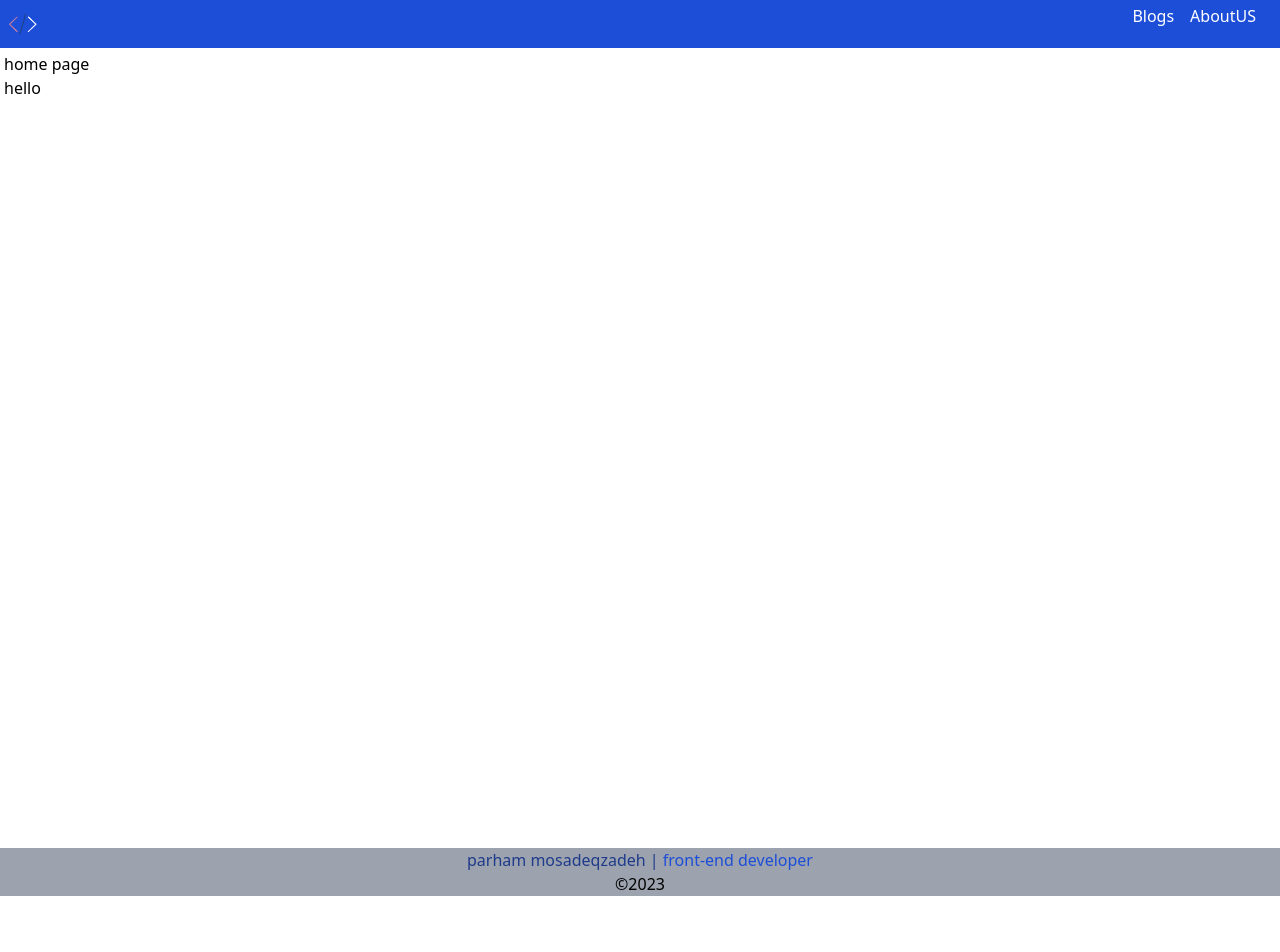
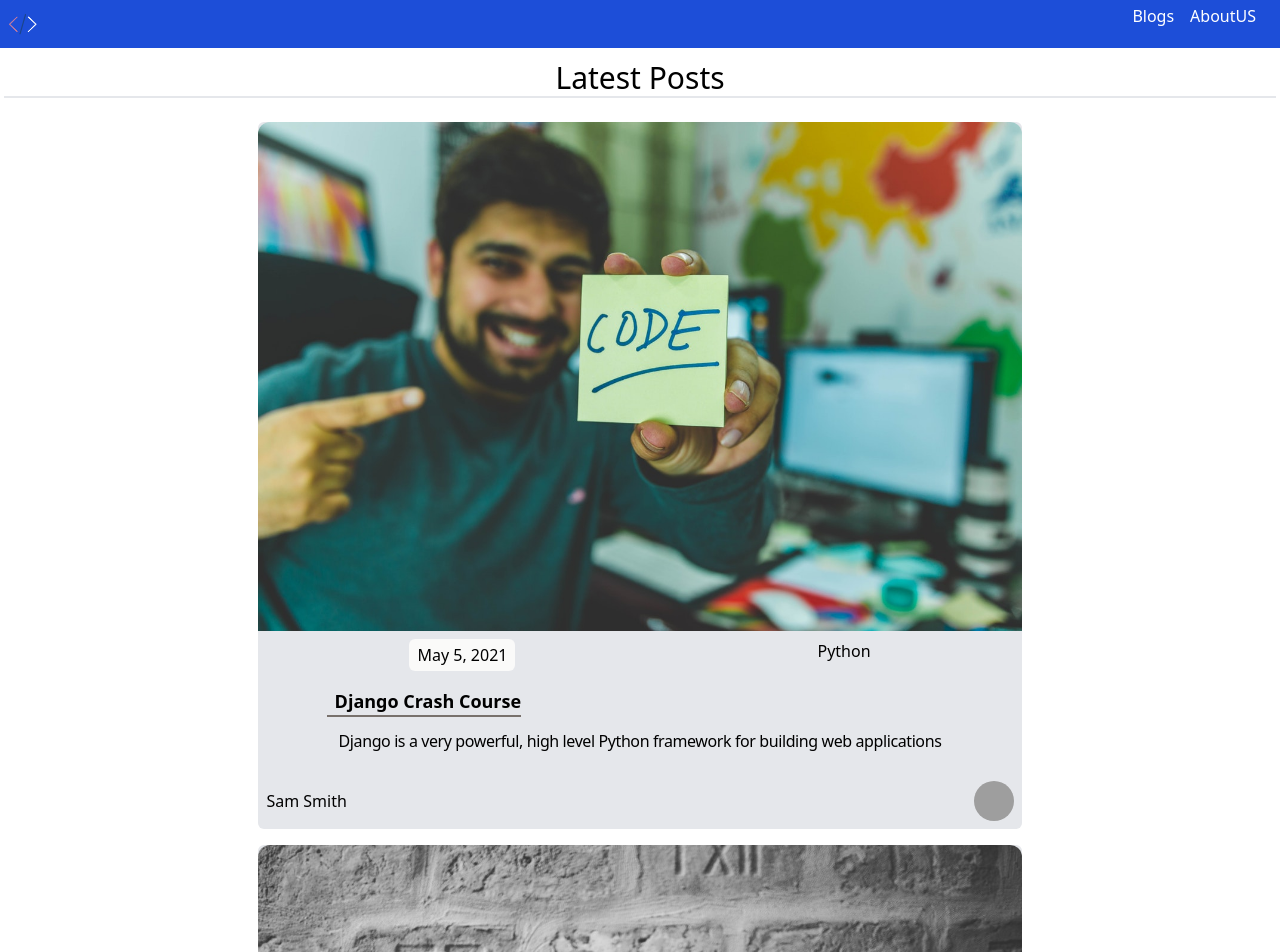
Before and after one commit to parham-mosadeq/next-blog, a Next.js app: page / in a window 1280 px wide. Shown: the top 952 px of the page. Before the commit the page ends 896 px from the top, so only its background shows below. Built offline with nearby package versions, Linux system fonts and the light colour scheme; grey boxes are pictures that could not be loaded.

Commit message:
create cards for post configured  img for next/img

```diff
--- a/next.config.js
+++ b/next.config.js
@@ -1,6 +1,9 @@
 /** @type {import('next').NextConfig} */
 const nextConfig = {
   reactStrictMode: true,
-}
+  images: {
+    domains: ['https://randomuser.me/'],
+  },
+};
 
-module.exports = nextConfig
+module.exports = nextConfig;
--- /dev/null
+++ b/src/components/post/Post.js
@@ -0,0 +1,55 @@
+import Image from 'next/image';
+import React from 'react';
+
+const Post = ({ post }) => {
+  const { slug, matterData } = post;
+
+  const { author, title, excerpt, date, cover_image, category, author_image } =
+    matterData;
+
+  return (
+    <main
+      className='flex flex-col items-center justify-center
+     my-4  bg-gray-200 w-3/5 mx-auto text-center rounded-md
+
+     '
+    >
+      {/* header start */}
+      <div>
+        <Image
+          className=' p-0 m-0 w-full rounded-t-xl'
+          src={cover_image}
+          alt={title}
+          width={300}
+          height={300}
+        />
+      </div>
+      {/* header end */}
+
+      {/* labels start */}
+      <div className='flex justify-around w-full my-2'>
+        <p className='bg-stone-50 py-1 px-2 rounded-md'>{date}</p>
+        <p>{category}</p>
+      </div>
+      {/* labels end */}
+
+      {/* card details start */}
+      <div className='my-2 '>
+        <p className='text-left font-bold pl-2 text-lg text-black w-fit border-b-2 border-stone-500'>
+          {title}
+        </p>
+        <p className='text-justify p-3 tracking-tight m-0'>{excerpt}</p>
+      </div>
+      {/* card details end */}
+
+      {/* author info start */}
+      <div className='flex justify-between items-center p-2 w-full '>
+        <p className='text-md font-medium'>{author}</p>
+        <img className='rounded-full w-10 h-10' src={author_image} />
+      </div>
+      {/* author info end */}
+    </main>
+  );
+};
+
+export default Post;
--- a/src/pages/index.js
+++ b/src/pages/index.js
@@ -1,16 +1,22 @@
 import Layout from '@/components/layout/Layout';
 
 import { getAllPosts } from '../../lib';
+import Post from '@/components/post/Post';
 
 const HomePage = ({ posts }) => {
-  console.log(posts);
   return (
     <Layout>
-      <div className=''>
-        <h1>home page</h1>
-      </div>
-      <div>
-        <p>hello</p>
+      <div className='grid grid-cols-1 items-center justify-center '>
+        <div>
+          <h1 className='capitalize text-3xl text-center my-2 border-b-2'>
+            latest posts
+          </h1>
+        </div>
+        <div>
+          {posts.map((post) => {
+            return <Post key={post.slug} post={post} />;
+          })}
+        </div>
       </div>
     </Layout>
   );
```
